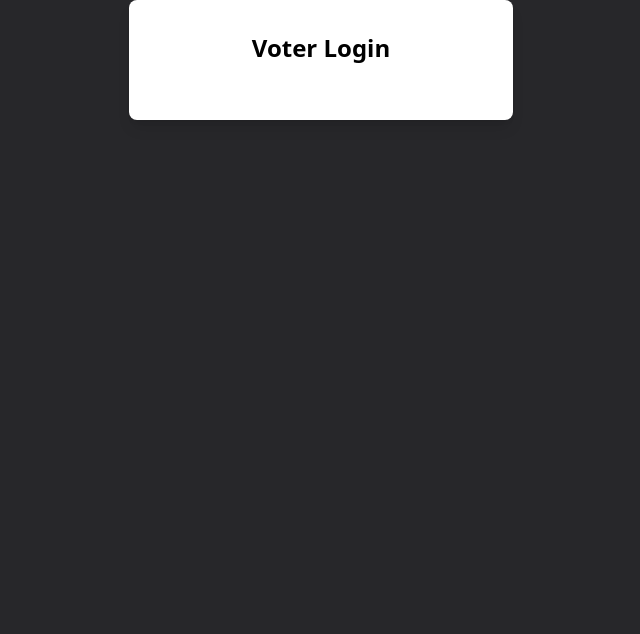
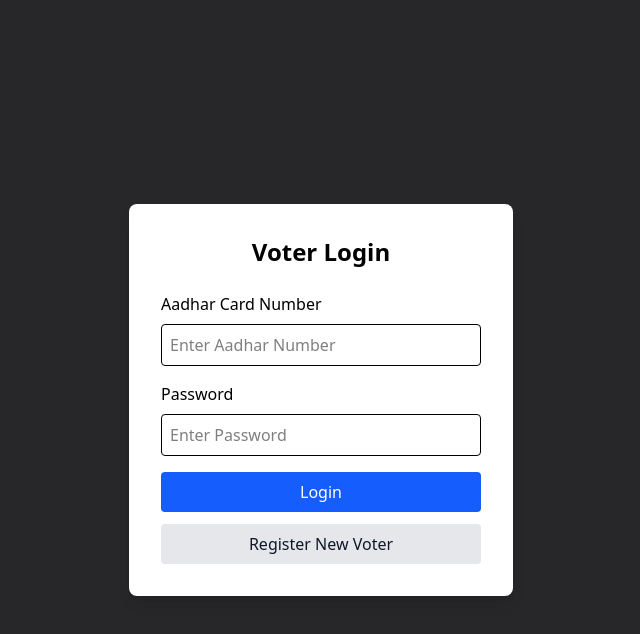
Before and after one commit to muazimmaqbool/votingAppFront, a React (Vite) app: page / in a window 1280 px wide. Shown: the top 634 px of the page, without its empty margins (319-959 px from the left). Built offline with nearby package versions, Linux system fonts and the light colour scheme.

Commit message:
login form added

```diff
--- a/src/App.jsx
+++ b/src/App.jsx
@@ -5,7 +5,7 @@ import { BrowserRouter, Routes, Route } from "react-router-dom";
 import ProtectedRoute from "./Context/ProtectedRoute";
 function App() {
   return (
-    <div className="relative w-full h-screen bg-zinc-800">
+    <div className="relative flex items-center justify-center w-full h-screen bg-zinc-800">
       <BrowserRouter>
         <Routes>
           <Route path="/" element={<Home />} />
--- a/src/Components/Home.jsx
+++ b/src/Components/Home.jsx
@@ -26,6 +26,40 @@ export default function Home() {
           Voter Login
         </div>
 
+         <label className="block mb-2 font-medium">Aadhar Card Number</label>
+        <input
+          type="text"
+          maxLength="12"
+          // value={aadhar}
+          // onChange={(e) => setAadhar(e.target.value)}
+          className="w-full p-2 border rounded mb-4 focus:ring focus:ring-blue-300"
+          placeholder="Enter Aadhar Number"
+        />
+
+         <label className="block mb-2 font-medium">Password</label>
+        <input
+          type="password"
+          // value={password}
+          // onChange={(e) => setPassword(e.target.value)}
+          className="w-full p-2 border rounded mb-4 focus:ring focus:ring-blue-300"
+          placeholder="Enter Password"
+        />
+
+        {/* Login Button */}
+        <button
+          onClick={handleLogin}
+          className="w-full bg-blue-600 text-white py-2 rounded hover:bg-blue-700 transition"
+        >
+          Login
+        </button>
+
+        <button
+          onClick={() => navigate("/register")}
+          className="w-full mt-3 bg-gray-200 text-gray-900 py-2 rounded hover:bg-gray-300 transition"
+        >
+          Register New Voter
+        </button>
+
       </div>
     </div>
   );
```
